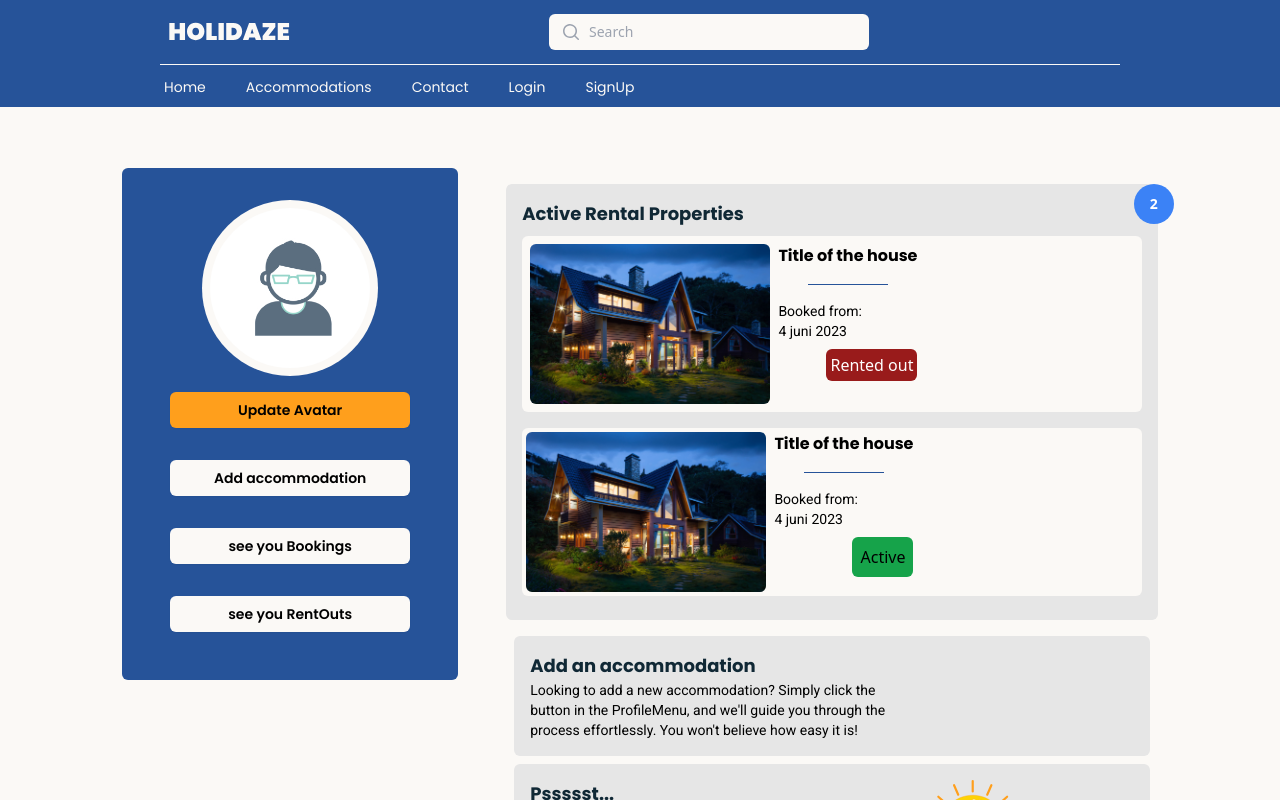
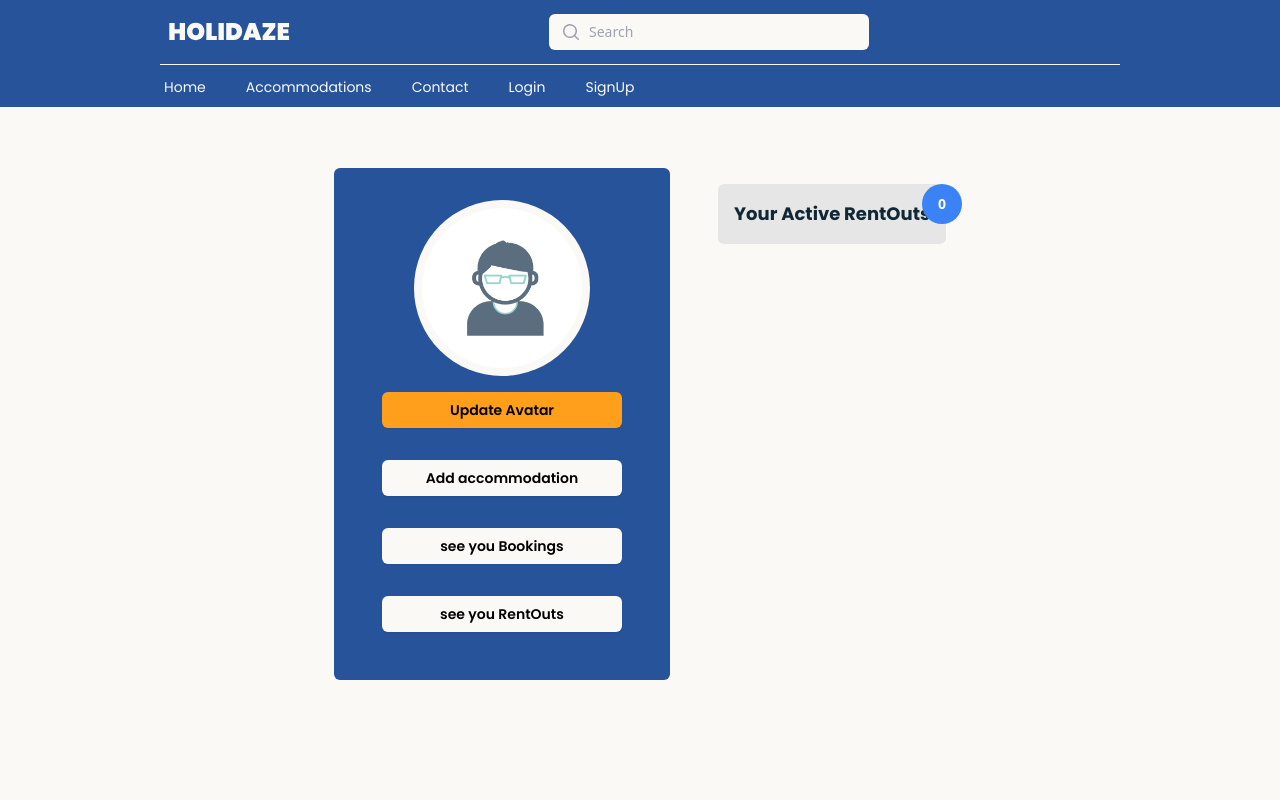
Before and after one commit to Liisagrant/Holidaze, a React (Vite) app: page /Profile in a window 1280 px wide. Both pictures are taken after a click on the button "see you RentOuts". Shown: the top 800 px of the page. Built offline with nearby package versions, Linux system fonts and the light colour scheme.

Commit message:
added the users venues if there is any

```diff
--- a/src/Pages/Profile/Profile.jsx
+++ b/src/Pages/Profile/Profile.jsx
@@ -21,6 +21,7 @@ const Profile = () => {
     useState(false);
   const [showUserBookings, setShowUserBookings] = useState(false);
   const [showRentOuts, setShowRentOuts] = useState(false);
+  const [otherContentDisplayed, setOtherContentDisplayed] = useState(false);
 
   useEffect(() => {
     if (userDetails.username) {
@@ -38,30 +39,36 @@ const Profile = () => {
     setShowAddAccommodationForm(true);
     setShowUserBookings(false);
     setShowRentOuts(false);
+    setOtherContentDisplayed(true);
   };
 
   const handleUserBookings = () => {
     setShowUserBookings(true);
     setShowAddAccommodationForm(false);
     setShowRentOuts(false);
+    setOtherContentDisplayed(true);
   };
 
   const handleRentOuts = () => {
     setShowRentOuts(true);
     setShowAddAccommodationForm(false);
     setShowUserBookings(false);
+    setOtherContentDisplayed(true);
   };
 
   const handleCancelAddAccommodation = () => {
     setShowAddAccommodationForm(false);
+    setOtherContentDisplayed(false);
   };
 
   const handleCancelUserBookings = () => {
     setShowUserBookings(false);
+    setOtherContentDisplayed(false);
   };
 
   const handleCancelRentOuts = () => {
     setShowRentOuts(false);
+    setOtherContentDisplayed(false);
   };
 
   return (
@@ -80,15 +87,15 @@ const Profile = () => {
         />
       </div>
       <div className="m-2">
-        {showAddAccommodationForm ? (
+        {showAddAccommodationForm && (
           <AddAccommodationForm onCancel={handleCancelAddAccommodation} />
-        ) : (
-          ''
         )}
-        {showUserBookings ? (
+        {showUserBookings && (
           <UserBookings onCancel={handleCancelUserBookings} />
-        ) : null}
-        {showRentOuts ? <RentOuts onCancel={handleCancelRentOuts} /> : null}
+        )}
+        {showRentOuts && <RentOuts onCancel={handleCancelRentOuts} />}
+        {!showAddAccommodationForm && !showUserBookings && !showRentOuts && (
+          <>
             <div className="m-2">
               <AddAccommodation userName={userName} />
             </div>
@@ -98,6 +105,8 @@ const Profile = () => {
             <div className="m-2">
               <SecondHelper />
             </div>
+          </>
+        )}
       </div>
     </div>
   );
--- a/src/Pages/Profile/RentOuts.jsx
+++ b/src/Pages/Profile/RentOuts.jsx
@@ -1,57 +1,52 @@
-import React from 'react';
+import { useSelector } from 'react-redux';
+import { Link } from 'react-router-dom';
+import NoImage from '../../../public/NoImage.png';
 
 const RentOuts = () => {
+  const singleProfile = useSelector((state) => state.Profile.singleProfile);
+  console.log(singleProfile);
+  const numVenues = singleProfile ? singleProfile.venues.length : 0;
+
   return (
     <div className="relative">
       <div className="bg-lightgray p-4 mx-4 my-4 rounded-md flex flex-col">
         <p className="font-header text-lg text-darkblue font-bold">
-          Active Rental Properties
+          Your Active RentOuts
         </p>
-        <div className="bg-backgroundwhite p-2 flex flex-row my-2 rounded-md">
-          <div className="flex flex-row">
+        {singleProfile &&
+          singleProfile.venues &&
+          singleProfile.venues.map((venue) => (
+            <Link to={`/Accommodation/${venue.id}`}>
+              <div
+                key={venue.id}
+                className="bg-backgroundwhite p-1 flex flex-row my-2 rounded-md"
+              >
+                <div className="flex items-center h-40 w-40">
                   <img
-              className="rounded-md h-40"
-              src="../../../public/defaultTopRated.jpg"
-              alt="Image of the house you booked"
+                    className="rounded-md object-cover h-40"
+                    src={venue.media[0] || NoImage}
+                    alt={venue.name}
                   />
                 </div>
-          <div>
+                <div className="ml-8 mt-4">
                   <p className="font-header font-bold text-md px-2">
-              Title of the house
+                    {venue.name}
                   </p>
-            <div class="mx-auto shadow-md w-20 my-4 border-t border-main"></div>
-            <p className="font-paragraph text-sm px-2"> Booked from:</p>
-            <p className="font-paragraph text-sm px-2"> 4 juni 2023</p>
-            <div className="flex justify-end">
-              <span className="bg-red-800 text-white p-1 m-2 rounded-md">
-                Rented out
-              </span>
+                  <div className="mx-auto shadow-md my-2 border-t border-main"></div>
+                  <p className="font-header font-sm text-xs px-2 max-h-12 max-w-md overflow-hidden">
+                    {venue.description}
+                  </p>
+                  <p className="font-paragraph text-sm px-2">
+                    {' '}
+                    {venue.bookedFrom}
+                  </p>
                 </div>
               </div>
-        </div>
-        <div className="bg-backgroundwhite p-1 flex flex-row my-2 rounded-md">
-          <div className="flex flex-row">
-            <img
-              className="rounded-md h-40"
-              src="../../../public/defaultTopRated.jpg"
-              alt="Image of the house you booked"
-            />
-          </div>
-          <div>
-            <p className="font-header font-bold text-md px-2">
-              Title of the house
-            </p>
-            <div class="mx-auto shadow-md w-20 my-4 border-t border-main"></div>
-            <p className="font-paragraph text-sm px-2"> Booked from:</p>
-            <p className="font-paragraph text-sm px-2"> 4 juni 2023</p>
-            <div className="flex justify-end">
-              <span className="bg-green-600 p-2 m-2 rounded-md">Active</span>
-            </div>
-          </div>
-        </div>
+            </Link>
+          ))}
       </div>
       <div className="absolute top-0 right-0 h-10 w-10 flex items-center justify-center rounded-full bg-blue-500 text-white text-sm font-bold">
-        2
+        {numVenues}
       </div>
     </div>
   );
```
Lines whose indentation alone changed are shown as unchanged.
